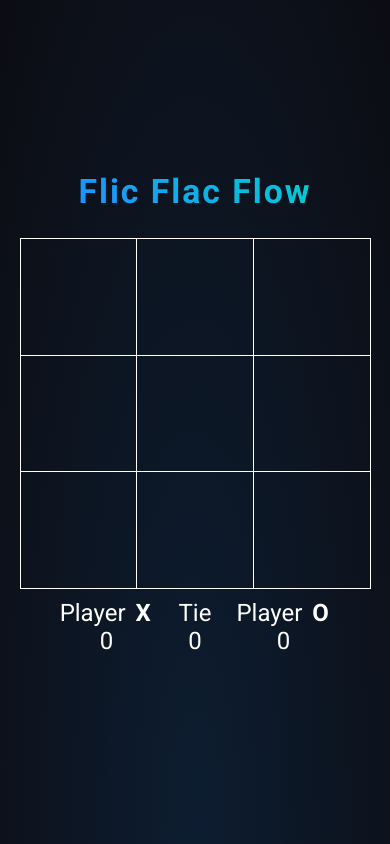
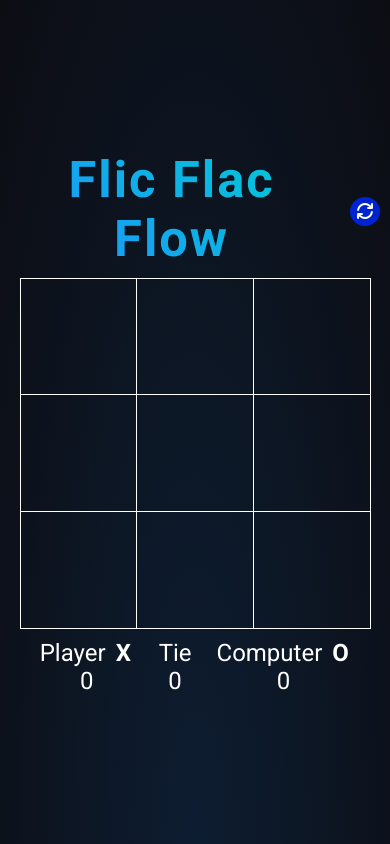
Before and after one commit to johnbhd/Flic-Flac-Flow, a plain HTML site: page index.html in a window 390 px wide. Drawn offline with Linux system fonts and the light colour scheme.

Commit message:
done reset game local storage and mobile responsive fix. Jesus loves you bro - Psalms 32:5

```diff
--- a/css/style.css
+++ b/css/style.css
@@ -31,9 +31,13 @@ body {
   height: 100vh;
   z-index: 1;
 }
+.header {
+  display: flex;
+  align-items: center;
+  justify-content: center;
+  gap: 2vh;
+}
 h1 {
-  position: relative;
-  bottom: 2vh;
   font-size: 3rem;
   font-weight: 700;
   letter-spacing: 2px;
@@ -43,7 +47,31 @@ h1 {
   transition: transform 0.3s ease, text-shadow 0.3s ease;
   text-align: center;
 }
-
+.reset {
+  display: block;
+  color: white;
+  padding: 5px;
+  margin-top: 5px;
+  background-color:#0023d1 ;
+  border-radius: 100%;
+  cursor: pointer;
+}
+.board {
+    border: 1px solid white;
+    height: min(90vw, 50vh);
+    width: min(90vw, 50vh);
+    border-collapse: collapse;
+}
+.cell {
+    border: 1px solid white;
+    color: white;
+    width: 60px;
+    height: 60px;
+    text-align: center;
+    vertical-align: middle;
+    font-size: 3rem;
+    font-family: Roboto, Arial, sans-serif;
+}
 td.highlight {
   animation: blinker 2s ease-in-out infinite;
 }
@@ -62,7 +90,7 @@ p {
   display: flex;
   gap: 30px;
   color: white;
-  font-size: 1.5rem;
+  font-size: 1.8rem;
 }
 .player1, .player2 {
   display: flex;
@@ -103,43 +131,17 @@ input {
     pointer-events: none;
     opacity: 0.6;
 }
-.cell {
-    border: 1px solid white;
-    color: white;
-    width: 60px;
-    height: 60px;
-    text-align: center;
-    vertical-align: middle;
-    font-size: 3rem;
-    font-family: Roboto, Arial, sans-serif;
-}
-.board {
-    border: 1px solid white;
-    height: min(90vw, 50vh);
-    width: min(90vw, 50vh);
-    border-collapse: collapse;
-}
 
-
-@media(max-width: 728px) {
-  body {
-
-  }
-
-}
 
 @keyframes blinker {
   0%, 100% { background-color: #0d1d31; }
   50% { background-color: #1E90FF; }
 }
 
-
-
-
 /* Mobile (up to 768px) */
 @media (max-width: 768px) {
   h1 {
-    font-size: 4vh;
+    font-size: 6vh;
   }
   .container {
     gap: 10px;
--- a/index.html
+++ b/index.html
@@ -5,13 +5,23 @@
     <meta name="viewport" content="width=device-width, initial-scale=1.0">
     <title>Flic Flac Flow</title>
     <link rel="stylesheet" href="./css/style.css" />
+    <link rel="stylesheet" href="https://cdnjs.cloudflare.com/ajax/libs/font-awesome/7.0.0/css/all.min.css" integrity="sha512-DxV+EoADOkOygM4IR9yXP8Sb2qwgidEmeqAEmDKIOfPRQZOWbXCzLC6vjbZyy0vPisbH2SyW27+ddLVCN+OMzQ==" crossorigin="anonymous" referrerpolicy="no-referrer" />
 </head>
 <body>
   <div class="stars">
   </div>
   <div class="container">
-    <h1 id="message"></h1>
+    <!-- Title -->
+    <div class="header">
+      <h1 id="message"></h1>
+          <!-- reset icon -->
+      <div class="reset">
+        <i class="fa-solid fa-arrows-rotate"></i>
+      </div>
+    </div>
+    <!-- Board -->
     <div id="tictactoe" role = "grid"></div>
+    <!-- Scoring -->
     <div class="scoring">
       <div class="player1">
          <div class="head">
@@ -24,14 +34,16 @@
         <p>Tie</p>
         <p id="tie">0</p>
       </div>
+
       <div class="player2">
         <div class="head">
-          <p id="player2-label" class="player-label">Player</p>
+          <p id="player2-label" class="player-label">Computer</p>
           <input type="text" value="O" class="single-char" id="player2-char" maxlength="1">
           </div>
           <div id="player2-score">0</div>
         </div>
     </div>
+
   </div>
 </body>
 <script type="module" src="./js/update.js" ></script>
--- a/js/update.js
+++ b/js/update.js
@@ -16,6 +16,7 @@ class FlicFlacFlow {
       playerChar2: document.getElementById("player2-char"),
       player1Label: document.getElementById("player1-label"),
       player2Label: document.getElementById("player2-label"),
+      reset: document.querySelector(".reset"),
     }
 
     this.winnerCombo = [
@@ -46,6 +47,7 @@ class FlicFlacFlow {
     this.updatePlayer()
     this.createStar()
     this.createBoard()
+    this.gameReset()
     if (this.getDataLocalStorage("Player2") === "Computer") {
       this.ComputerMoves()
     }
@@ -63,11 +65,21 @@ class FlicFlacFlow {
     const data = localStorage.getItem(key);
     return data ? JSON.parse(data) : null;
   }
+  // clear localstorage
+  resetDataLocalStorage() {
+    for (let i = 0; i < localStorage.length; i++) {
+      const key = localStorage.key(i);
+      this.setDataLocalStorage(key, "")
+    }
+    location.reload()
+  }
 
   loadFromLocalStorage() {
     // player label localstorage
     const savePlayer1Label = this.getDataLocalStorage("Player1");
     const savePlayer2Label = this.getDataLocalStorage("Player2");
+    this.setDataLocalStorage('Player1', 'Player');
+    this.setDataLocalStorage('Player2', 'Computer');
 
     // change label base on local storage
     if (savePlayer1Label) {
@@ -125,6 +137,7 @@ class FlicFlacFlow {
 
   }
 
+  // stars
   createStar() {
     for (let i = 0; i < 20; i++) {
       const star = document.createElement('div');
@@ -184,6 +197,7 @@ class FlicFlacFlow {
       cell.classList.remove('dimmed');
     });
 
+    this.DOM.reset.style.display = "block"
     this.moveX = [];
     this.moveY = [];
     this.currentPlayer = this.player[0];
@@ -224,6 +238,13 @@ class FlicFlacFlow {
     this.setDataLocalStorage("GameScore", this.gameScore)
   }
 
+  // reset Game
+  gameReset() {
+    this.DOM.reset.addEventListener('click', () => {
+      this.resetDataLocalStorage()
+    })
+  }
+
   // game start click
   ClickHandle(e) {
     this.setDataLocalStorage("PlayerChar", this.playerVal) // render player character
@@ -243,12 +264,13 @@ class FlicFlacFlow {
         el.style.opacity = "0.6"
       })
     } else {
-        [this.DOM.player1Label, this.DOM.player2Label].forEach(el => {
+      [this.DOM.player1Label, this.DOM.player2Label].forEach(el => {
         el.style.pointerEvents = "auto"
         el.style.opacity = "1"
       })
     }
 
+    this.DOM.reset.style.display = "none"
     // if game end and click again it will restart
     if (this.gameover) {
       this.gameRestart();
```
Also changed, not shown: js/computer.js (+9 -0 lines).
